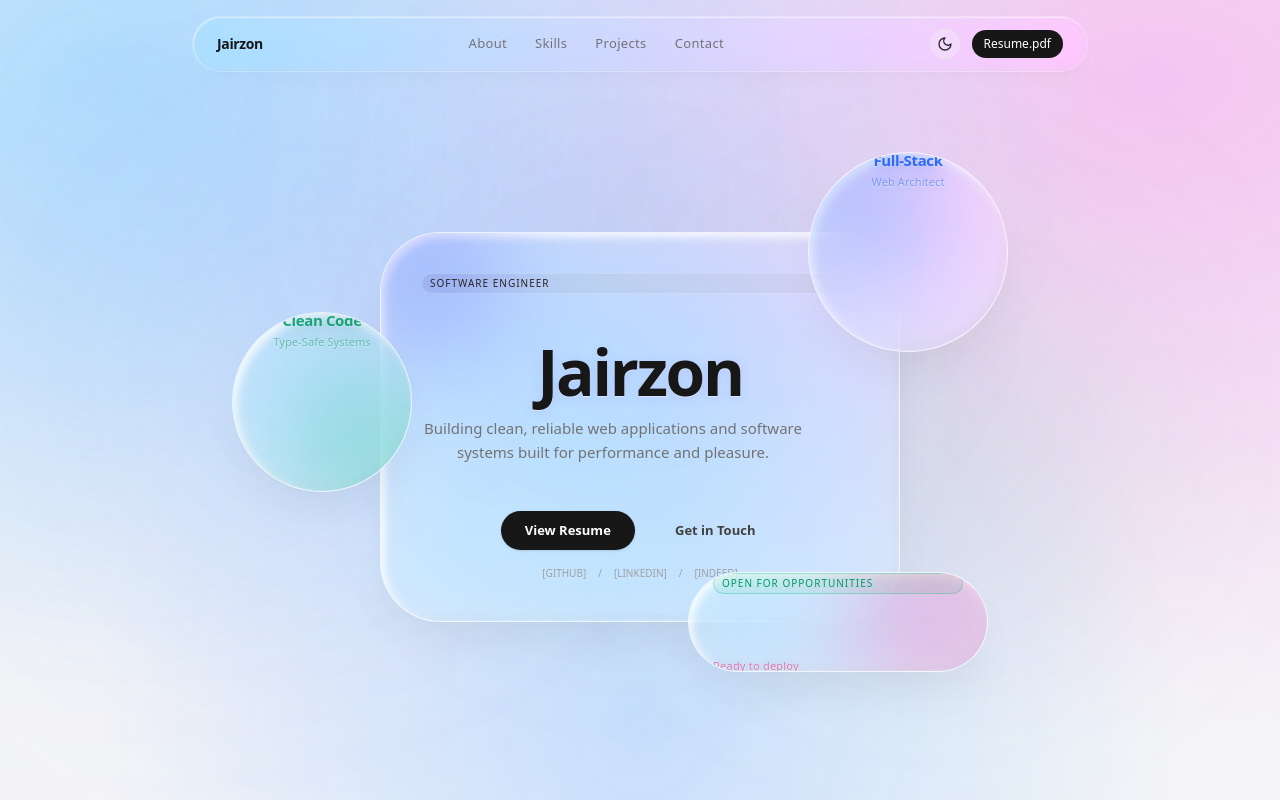
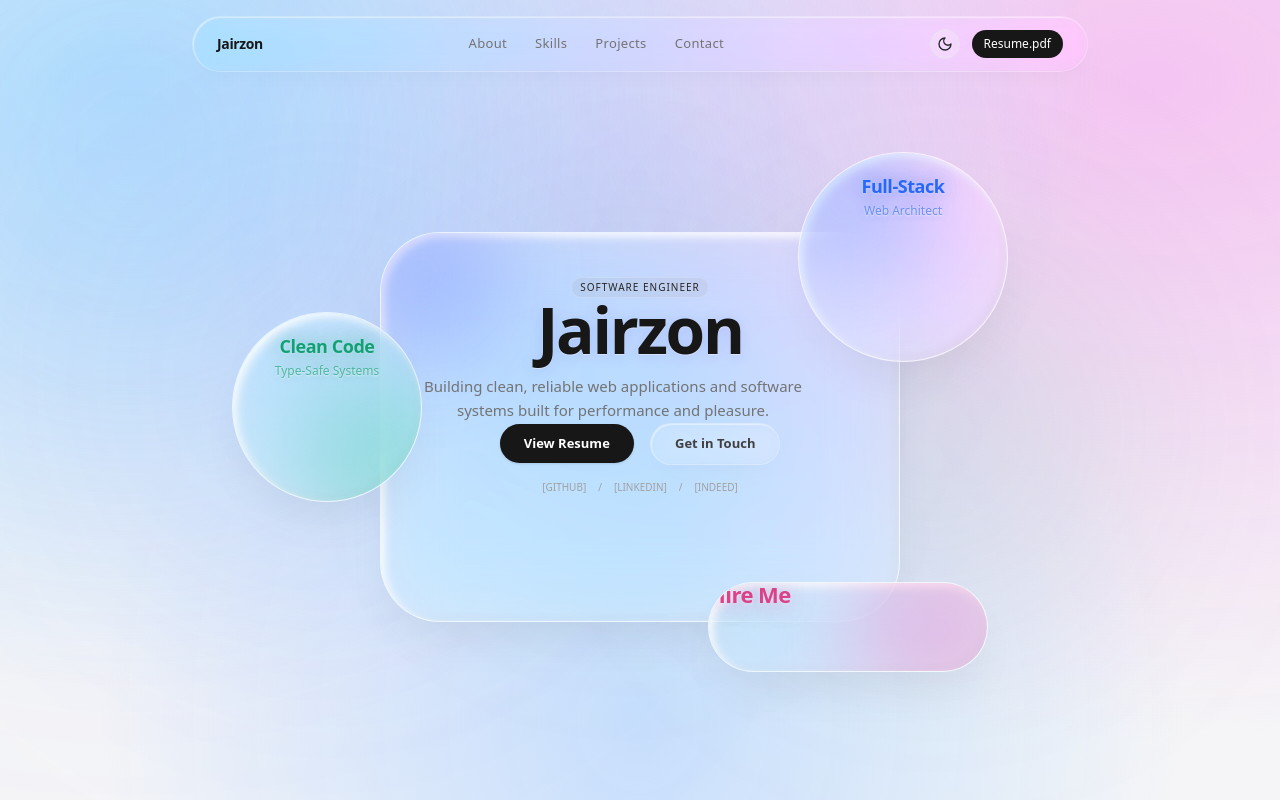
Before and after one commit to sora960/portfolio-ultimate, a Next.js app: page / in a window 1280 px wide. Shown: the top 800 px of the page. Built offline with nearby package versions, Linux system fonts and the light colour scheme.

Commit message:
fix(hero): center bubble text properly, increase font sizes, replace overflow pill with prominent Hire Me glass bubble

```diff
--- a/src/components/Card.tsx
+++ b/src/components/Card.tsx
@@ -84,7 +84,7 @@ export const Card: React.FC<CardProps> = ({
       )}
 
       {/* Relative container to keep child nodes above spotlight/color overlay */}
-      <div className="relative z-10 w-full h-full flex flex-col justify-between">
+      <div className="relative z-10 w-full h-full">
         {children}
       </div>
     </div>
--- a/src/components/Hero.tsx
+++ b/src/components/Hero.tsx
@@ -5,41 +5,33 @@ import { Badge } from "./Badge";
 import { Card } from "./Card";
 
 /**
- * GlassLabel — a text label that feels embedded inside the glass material.
- *
- * Technique:
- *  - Slightly reduced opacity (0.85) so color bleeds into the glass underneath
- *  - A soft matching color glow via text-shadow (acts like refracted light)
- *  - Letter-spacing tightened so the text feels compact/dense, like it's
- *    pressed into the surface rather than floating above it
+ * GlassLabel — text that feels embedded inside the glass material.
+ * Uses a color-matched text-shadow glow so the letters look like they're
+ * refracting light from inside the glass, not painted on the surface.
  */
 interface GlassLabelProps {
   title: string;
   subtitle: string;
-  titleColor: string;  // Tailwind text color class e.g. "text-emerald-600"
-  glowRgb: string;     // raw rgb for text-shadow glow e.g. "5,150,105"
+  titleColor: string;
+  glowRgb: string;
 }
 
 const GlassLabel: React.FC<GlassLabelProps> = ({ title, subtitle, titleColor, glowRgb }) => (
-  <div className="flex flex-col items-center justify-center text-center gap-1.5">
-    {/* Title — glass-embedded: reduced opacity + matching soft color glow */}
+  <div className="flex flex-col items-center justify-center text-center gap-2">
     <span
-      className={`${titleColor} font-black text-[15px] tracking-tight leading-none block`}
+      className={`${titleColor} font-black text-[18px] tracking-tight leading-none block`}
       style={{
-        opacity: 0.88,
-        textShadow: `0 0 18px rgba(${glowRgb}, 0.55), 0 1px 3px rgba(255,255,255,0.35)`,
+        opacity: 0.9,
+        textShadow: `0 0 20px rgba(${glowRgb}, 0.6), 0 1px 3px rgba(255,255,255,0.4)`,
       }}
     >
       {title}
     </span>
-
-    {/* Sub-label — frosted, like text etched into the glass surface */}
     <span
-      className="font-sans text-[11px] leading-snug block"
+      className="font-sans text-[12px] leading-snug block font-medium"
       style={{
-        color: `rgba(${glowRgb}, 0.5)`,
-        textShadow: `0 1px 2px rgba(255,255,255,0.6), 0 0 8px rgba(${glowRgb}, 0.2)`,
-        letterSpacing: "0.01em",
+        color: `rgba(${glowRgb}, 0.6)`,
+        textShadow: `0 1px 2px rgba(255,255,255,0.7), 0 0 10px rgba(${glowRgb}, 0.25)`,
       }}
     >
       {subtitle}
@@ -58,11 +50,11 @@ export const Hero: React.FC = () => {
       <div className="hidden md:block w-full max-w-4xl h-[650px] relative z-10 mx-auto">
 
         {/* Left Bubble — Clean Code */}
-        <div className="absolute top-[200px] left-[40px] w-[180px] h-[180px] z-30">
+        <div className="absolute top-[200px] left-[40px] w-[190px] h-[190px] z-30">
           <Card
             thickness="thick"
             glowColor="emerald"
-            className="w-full h-full rounded-full flex items-center justify-center cursor-pointer"
+            className="w-full h-full rounded-full flex items-center justify-center cursor-pointer p-6"
           >
             <GlassLabel
               title="Clean Code"
@@ -74,11 +66,11 @@ export const Hero: React.FC = () => {
         </div>
 
         {/* Top-Right Bubble — Full-Stack */}
-        <div className="absolute top-[40px] right-[80px] w-[200px] h-[200px] z-30">
+        <div className="absolute top-[40px] right-[80px] w-[210px] h-[210px] z-30">
           <Card
             thickness="thick"
             glowColor="blue"
-            className="w-full h-full rounded-full flex items-center justify-center cursor-pointer"
+            className="w-full h-full rounded-full flex items-center justify-center cursor-pointer p-6"
           >
             <GlassLabel
               title="Full-Stack"
@@ -89,24 +81,21 @@ export const Hero: React.FC = () => {
           </Card>
         </div>
 
-        {/* Bottom Pill — Availability */}
-        <div className="absolute bottom-[90px] right-[100px] w-[300px] h-[100px] z-30">
+        {/* Bottom Pill — "Hire Me" CTA */}
+        <div className="absolute bottom-[90px] right-[100px] w-[280px] h-[90px] z-30">
           <Card
             thickness="thick"
             glowColor="pink"
-            className="w-full h-full rounded-[50px] flex flex-col items-center justify-center gap-2 cursor-pointer px-6"
+            className="w-full h-full rounded-[50px] flex items-center justify-center cursor-pointer"
           >
-            {/* Badge contained fully inside the pill */}
-            <Badge label="Open for Opportunities" variant="active" />
             <span
-              className="font-sans text-[11px] leading-none block"
+              className="font-black text-[22px] tracking-tight leading-none"
               style={{
-                color: "rgba(219,39,119,0.55)",
-                textShadow: "0 1px 2px rgba(255,255,255,0.6), 0 0 8px rgba(219,39,119,0.2)",
-                letterSpacing: "0.02em",
+                color: "rgba(219,39,119,0.85)",
+                textShadow: "0 0 24px rgba(219,39,119,0.5), 0 1px 4px rgba(255,255,255,0.5)",
               }}
             >
-              Ready to deploy
+              Hire Me
             </span>
           </Card>
         </div>
@@ -126,7 +115,7 @@ export const Hero: React.FC = () => {
               <h1
                 className="text-display font-sans text-neutral-900 dark:text-neutral-50"
                 style={{
-                  textShadow: "0 2px 12px rgba(99,102,241,0.15), 0 1px 0 rgba(255,255,255,0.5)",
+                  textShadow: "0 2px 14px rgba(99,102,241,0.18), 0 1px 0 rgba(255,255,255,0.5)",
                 }}
               >
                 Jairzon
@@ -149,7 +138,7 @@ export const Hero: React.FC = () => {
                 </a>
                 <a
                   href="#contact"
-                  className="glass-card px-6 py-2.5 rounded-full text-[13px] font-sans font-semibold text-neutral-700 dark:text-neutral-200 hover:bg-white/60 dark:hover:bg-white/10 transition-colors cursor-pointer"
+                  className="glass-card glass-thickness-thin px-6 py-2.5 rounded-full text-[13px] font-sans font-semibold text-neutral-700 dark:text-neutral-200 hover:bg-white/60 dark:hover:bg-white/10 transition-colors cursor-pointer"
                 >
                   Get in Touch
                 </a>
@@ -168,41 +157,30 @@ export const Hero: React.FC = () => {
 
       {/* ── MOBILE LAYOUT ──────────────────────────────────────────── */}
       <div className="md:hidden w-full max-w-sm mx-auto space-y-4 z-10 flex flex-col items-center px-4">
-
-        {/* Main Card */}
-        <Card thickness="thick" glowColor="indigo" className="p-7 text-center space-y-5 w-full rounded-[36px]">
-          <div className="flex flex-col items-center gap-2">
-            <Badge label="Open for Opportunities" variant="active" />
+        <Card thickness="thick" glowColor="indigo" className="p-7 flex flex-col justify-between items-center text-center gap-5 w-full rounded-[36px] min-h-[360px]">
+          <Badge label="software engineer" variant="default" />
+          <div className="space-y-3">
             <h1
               className="text-4xl font-black tracking-tighter text-neutral-900 dark:text-neutral-50 leading-none"
               style={{ textShadow: "0 2px 12px rgba(99,102,241,0.12), 0 1px 0 rgba(255,255,255,0.4)" }}
             >
               Jairzon
             </h1>
-            <span className="text-xs font-sans font-medium text-neutral-400 dark:text-neutral-500 tracking-wide">
-              Software Developer
-            </span>
+            <p className="text-sm text-neutral-500 dark:text-neutral-400 font-sans leading-relaxed">
+              Building clean, reliable web applications and software systems built for performance and pleasure.
+            </p>
           </div>
-          <p className="text-sm text-neutral-500 dark:text-neutral-400 font-sans leading-relaxed">
-            Building clean, reliable web applications and software systems built for performance and pleasure.
-          </p>
           <div className="flex flex-col gap-2.5 w-full">
-            <a
-              href="/resume.pdf"
-              target="_blank"
-              rel="noopener noreferrer"
-              className="w-full py-3 rounded-full text-sm font-sans font-semibold text-center text-white bg-neutral-900 dark:bg-neutral-100 dark:text-neutral-900 hover:opacity-90 shadow-sm"
-            >
+            <a href="/resume.pdf" target="_blank" rel="noopener noreferrer"
+              className="w-full py-3 rounded-full text-sm font-sans font-semibold text-center text-white bg-neutral-900 dark:bg-neutral-100 dark:text-neutral-900 hover:opacity-90 shadow-sm">
               View Resume
             </a>
-            <a
-              href="#contact"
-              className="glass-card w-full py-3 rounded-full text-sm font-sans font-semibold text-center text-neutral-700 dark:text-neutral-200 hover:bg-white/60 dark:hover:bg-white/10"
-            >
+            <a href="#contact"
+              className="glass-card glass-thickness-thin w-full py-3 rounded-full text-sm font-sans font-semibold text-center text-neutral-700 dark:text-neutral-200">
               Get in Touch
             </a>
           </div>
-          <div className="flex items-center justify-center gap-4 text-[10px] font-mono text-neutral-400 dark:text-neutral-500 pt-1.5 border-t border-neutral-200/40 dark:border-white/5">
+          <div className="flex items-center justify-center gap-4 text-[10px] font-mono text-neutral-400 dark:text-neutral-500 pt-1.5 border-t border-neutral-200/40 dark:border-white/5 w-full">
             <a href="https://github.com/sora960" target="_blank" rel="noopener noreferrer">[GITHUB]</a>
             <a href="https://linkedin.com/in/jairzon-gimeno" target="_blank" rel="noopener noreferrer">[LINKEDIN]</a>
             <a href="https://indeed.com" target="_blank" rel="noopener noreferrer">[INDEED]</a>
@@ -211,11 +189,13 @@ export const Hero: React.FC = () => {
 
         {/* Mobile bubble row */}
         <div className="flex gap-3 w-full">
-          <Card thickness="regular" glowColor="emerald" className="flex-1 aspect-square rounded-full flex items-center justify-center">
+          <Card thickness="regular" glowColor="emerald" className="flex-1 aspect-square rounded-full flex items-center justify-center p-4">
             <GlassLabel title="Clean Code" subtitle="Type-Safe" titleColor="text-emerald-600 dark:text-emerald-400" glowRgb="5,150,105" />
           </Card>
-          <Card thickness="regular" glowColor="blue" className="flex-1 aspect-square rounded-full flex items-center justify-center">
-            <GlassLabel title="Full-Stack" subtitle="Dev" titleColor="text-blue-600 dark:text-sky-400" glowRgb="37,99,235" />
+          <Card thickness="regular" glowColor="pink" className="flex-1 aspect-square rounded-full flex items-center justify-center p-4">
+            <span className="font-black text-[20px] tracking-tight" style={{ color: "rgba(219,39,119,0.85)", textShadow: "0 0 18px rgba(219,39,119,0.4), 0 1px 3px rgba(255,255,255,0.5)" }}>
+              Hire Me
+            </span>
           </Card>
         </div>
       </div>
```
